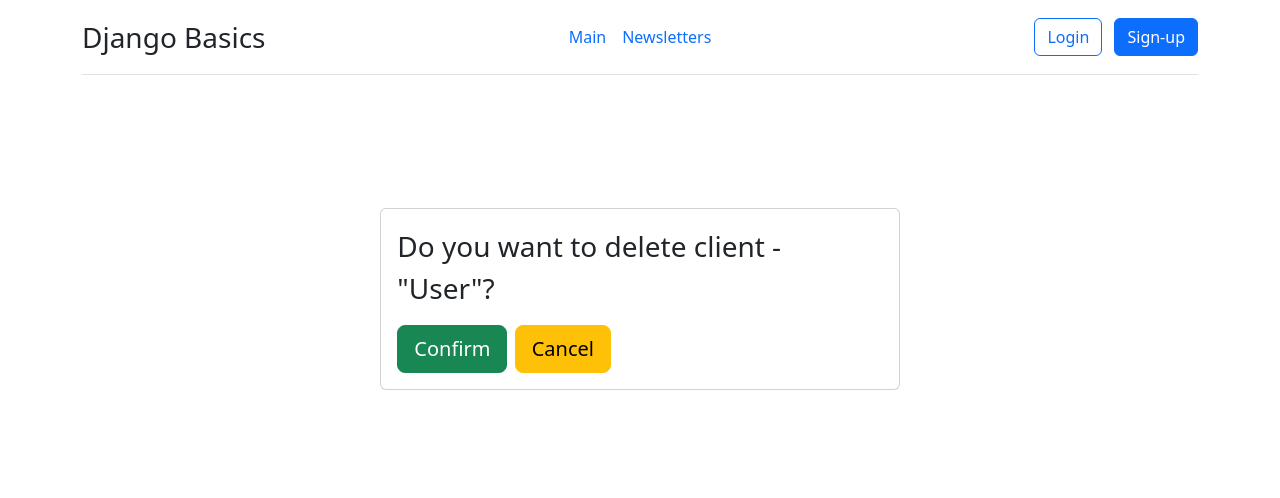
After one commit to MarkPcv/newsletters_via_django, a Django app: page /client/1/delete/ in a window 1280 px wide. The commit adds this page. Shown: the top 498 px of the page. Run offline with Django 4.2, Linux system fonts and the light colour scheme; tables that the repository leaves empty hold one stand-in row (values such as "Sample post"); some libraries are stand-ins or nearby versions.

Commit message:
Create controller for client deletion

```diff
--- /dev/null
+++ b/newsletters/templates/newsletters/client_confirm_delete.html
@@ -0,0 +1,20 @@
+{% extends 'newsletters/base.html' %}
+{% block title %}
+    Client Deletion
+{% endblock %}
+{% block content %}
+    <div class="row align-items-center justify-content-center" style="height: 50vh">
+        <div class="col-5">
+            <div class="card">
+                <div class="card-body fs-3">
+                    <form method="post">
+                        {% csrf_token %}
+                        <p>Do you want to delete client - "{{ object.fullname }}"?</p>
+                        <button type="submit" class="btn btn-lg btn-success">Confirm</button>
+                        <a href="{% url 'newsletters:client_list' %}" class="btn btn-lg btn-warning">Cancel</a>
+                    </form>
+                </div>
+            </div>
+        </div>
+    </div>
+{% endblock %}
--- a/newsletters/templates/newsletters/client_list.html
+++ b/newsletters/templates/newsletters/client_list.html
@@ -22,7 +22,7 @@
                                 <div class="btn-group" role="group">
                                     <a href="{% url 'newsletters:client_view' object.pk%}" class="btn btn-outline-primary">View</a>
                                     <a href="{% url 'newsletters:client_update' object.pk%}" class="btn btn-outline-primary">Edit</a>
-                                    <button class="btn btn-outline-danger">Delete</button>
+                                    <a href="{% url 'newsletters:client_delete' object.pk %}" class="btn btn-outline-danger">Delete</a>
                                 </div>
                             </div>
                         </div>
--- a/newsletters/urls.py
+++ b/newsletters/urls.py
@@ -1,7 +1,8 @@
 from django.urls import path
 
 from newsletters.apps import NewslettersConfig
-from newsletters.views import index, ClientListView, ClientCreateView, ClientDetailView, ClientUpdateView
+from newsletters.views import ClientListView, ClientCreateView, \
+   ClientDetailView, ClientUpdateView, ClientDeleteView
 
 app_name = NewslettersConfig.name
 
@@ -10,4 +11,5 @@ urlpatterns = [
    path('client/create/', ClientCreateView.as_view(), name='client_create'),
    path('client/<int:pk>/', ClientDetailView.as_view(), name='client_view'),
    path('client/<int:pk>/update/', ClientUpdateView.as_view(), name='client_update'),
+   path('client/<int:pk>/delete/', ClientDeleteView.as_view(), name='client_delete'),
 ]
--- a/newsletters/views.py
+++ b/newsletters/views.py
@@ -1,6 +1,6 @@
 from django.shortcuts import render
 from django.urls import reverse_lazy, reverse
-from django.views.generic import ListView, CreateView, DetailView, UpdateView
+from django.views.generic import ListView, CreateView, DetailView, UpdateView, DeleteView
 
 from newsletters.forms import ClientForm
 from newsletters.models import Client
@@ -20,6 +20,10 @@ class ClientCreateView(CreateView):
     form_class = ClientForm
     success_url = reverse_lazy('newsletters:client_list')
 
+    # Basic validation using models fields
+    def form_valid(self, form):
+        return super().form_valid(form)
+
 
 class ClientDetailView(DetailView):
     model = Client
@@ -31,3 +35,12 @@ class ClientUpdateView(UpdateView):
 
     def get_success_url(self):
         return reverse('newsletters:client_update', args=[self.object.pk])
+
+    # Basic validation using models fields
+    def form_valid(self, form):
+        return super().form_valid(form)
+
+
+class ClientDeleteView(DeleteView):
+    model = Client
+    success_url = reverse_lazy('newsletters:client_list')
```
